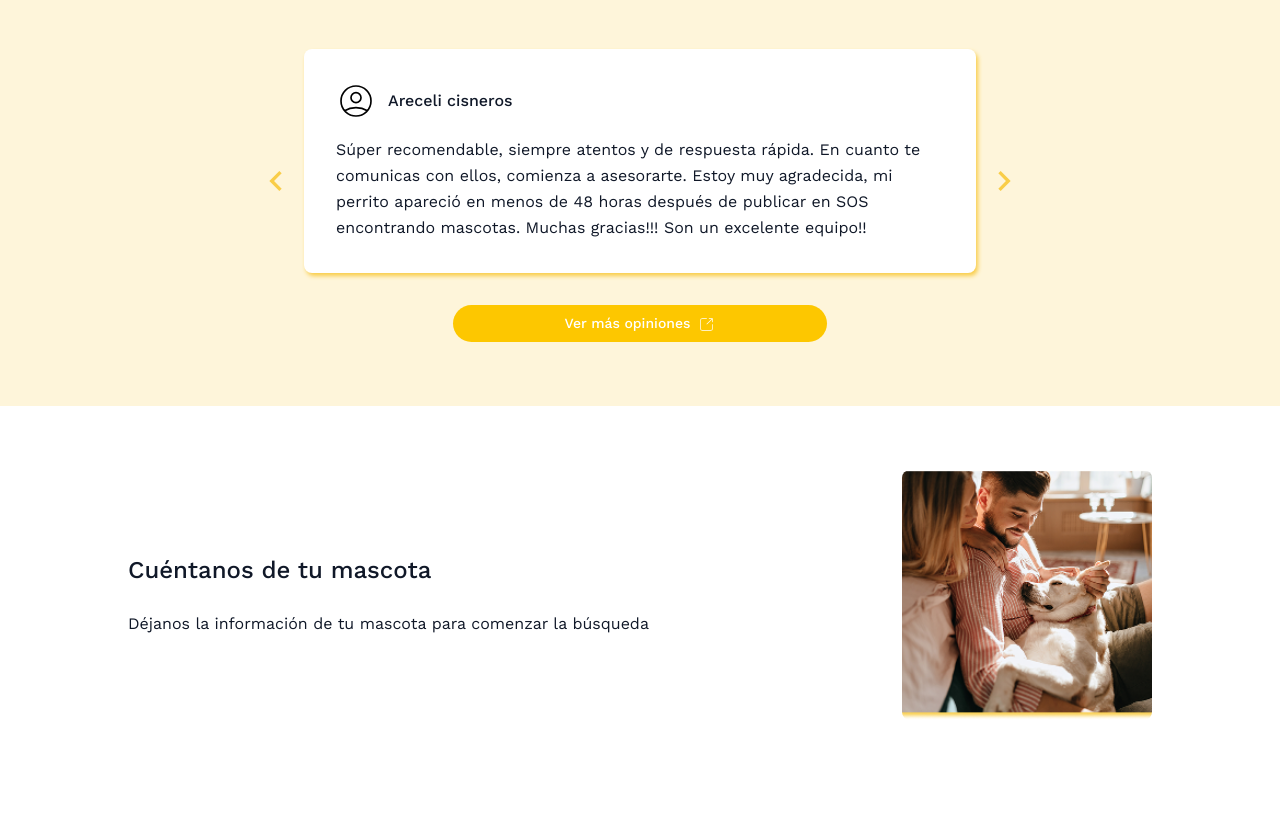
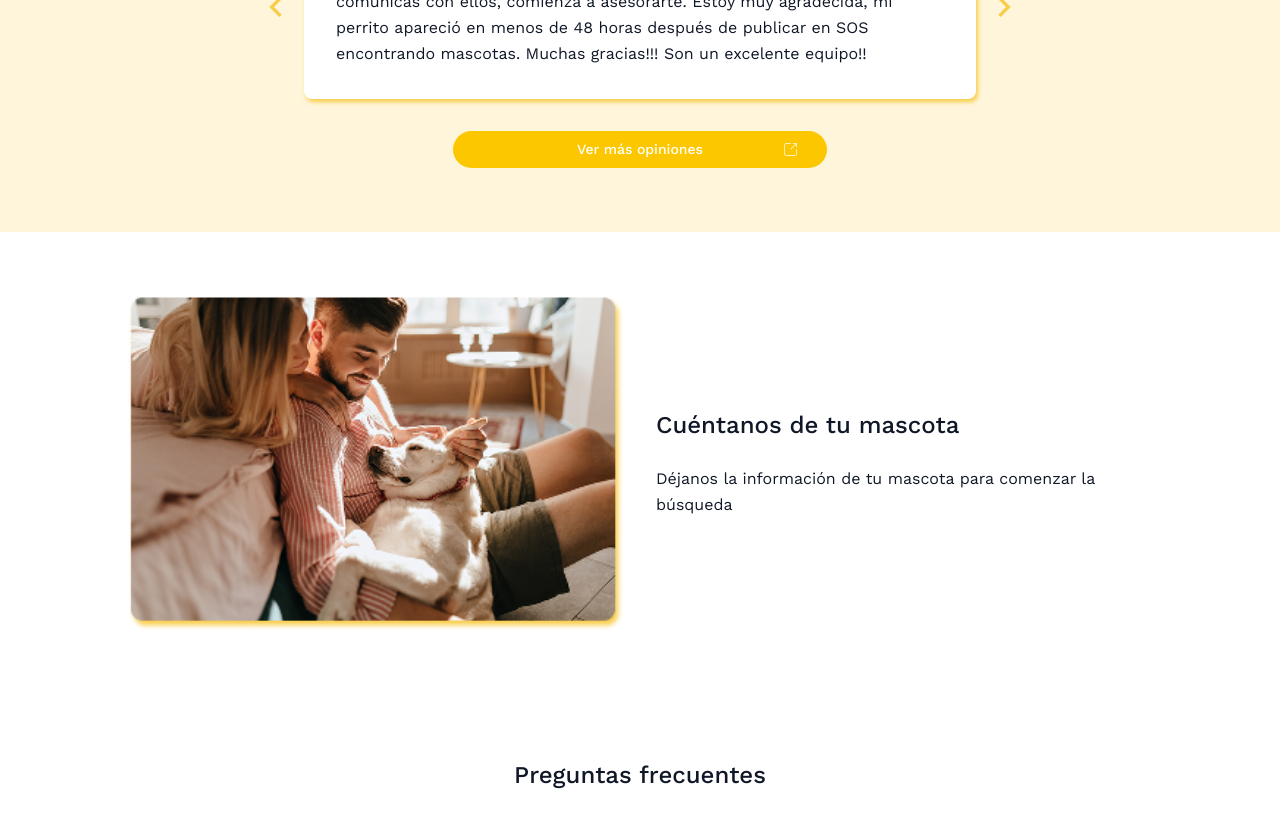
Before and after one commit to AztlanConsulting/SOS-FullStack, a React (Vite) app in the folder frontend/: page / in a window 1280 px wide. Shown: the part 1920-2750 px from the top of the page. Built offline with nearby package versions, Linux system fonts and the light colour scheme.

Commit message:
[UPDATE] interfaces

```diff
--- a/frontend/src/features/landing/components/landingPage/HeroSection.tsx
+++ b/frontend/src/features/landing/components/landingPage/HeroSection.tsx
@@ -7,7 +7,7 @@ const HeroSection = () => {
     <section className="relative color-secondary-bg overflow-hidden py-8 lg:py-16">
       <div className="lg:w-full lg:max-w-4xl xl:max-w-5xl mx-auto">
         <div className="flex flex-col lg:flex-row lg:items-center lg:justify-between gap-8 lg:gap-15 xl:gap-25">
-          <div className="flex-1 lg:max-w-2xl order-2 lg:order-1 text-left flex flex-col items-center justify-center">
+          <div className="flex-1 lg:max-w-2xl order-2 lg:order-1 lg:mt-8 text-left flex flex-col items-center justify-center">
             <Text
               as="h1"
               variant="h1"
@@ -25,7 +25,7 @@ const HeroSection = () => {
               para reunir a tu mascota con su familia.
             </Text>
 
-            <div className="flex flex-col sm:flex-row gap-3 lg:gap-4 items-center justify-center w-5/6 lg:w-full lg:mt-10">
+            <div className="flex flex-col sm:flex-row gap-3 lg:gap-4 items-center justify-center w-full sm:w-5/6 lg:w-full lg:mt-10">
               <Button
                 label="Perdí mi mascota"
                 variant="primary"
@@ -44,7 +44,7 @@ const HeroSection = () => {
             <img
               src="/owner.png"
               alt="Mascota"
-              className="w-[215px] h-[283px] lg:w-[300px] lg:h-[380px] xl:w-[350px] xl:h-[440px] rounded-lg"
+              className="w-auto h-[283px] lg:h-[330px] rounded-lg"
             />
           </div>
         </div>
--- a/frontend/src/features/landing/components/landingPage/PetInfoSection.tsx
+++ b/frontend/src/features/landing/components/landingPage/PetInfoSection.tsx
@@ -4,23 +4,26 @@ const PublicationSection = () => {
   return (
     <section className="bg-white overflow-hidden py-8 lg:py-16">
       <div className="w-5/6 md:w-4/5 lg:w-full lg:max-w-4xl xl:max-w-5xl mx-auto">
-        <div className="flex flex-col lg:flex-row-reverse items-center lg:justify-between gap-8 lg:gap-12">
-          <div className="">
+        <div className="grid grid-cols-1 md:grid-cols-2 items-center gap-4 md:gap-x-8 md:gap-y-0">
+          <Text
+            as="h2"
+            variant="h2"
+            weight="medium"
+            className="mb-3 md:order-2 text-center md:text-left md:row-span-1 md:place-self-end md:justify-self-start"
+          >
+            Cuéntanos de tu mascota
+          </Text>
           <img
             src="/petAndOwners.png"
             alt="Publicación"
-              className="w-[250px] h-[250px] object-cover rounded-lg"
+            className="object-cover rounded-lg w-full h-full md:order-1 md:row-span-2"
           />
-          </div>
-
-          <div className="flex-1 max-w-xl lg:max-w-2xl text-center lg:text-left order-1 lg:order-2">
-            <Text as="h2" variant="h2" weight="medium" className="mb-4 lg:mb-6">
-              Cuéntanos de tu mascota
-            </Text>
-            <Text variant="body" className="text-left">
+          <Text
+            variant="body"
+            className="text-left md:order-3 md:row-span-1 md:place-self-start md:justify-self-start mt-3"
+          >
             Déjanos la información de tu mascota para comenzar la búsqueda
           </Text>
-          </div>
         </div>
       </div>
     </section>
--- a/frontend/src/features/landing/components/landingPage/PlansSection.tsx
+++ b/frontend/src/features/landing/components/landingPage/PlansSection.tsx
@@ -2,7 +2,7 @@ import { Text } from '../../../../shared/components/ui/Text';
 
 const PlansSection = () => {
   return (
-    <section className="bg-white overflow-hidden py-8 lg:py-16">
+    <section className="bg-white overflow-hidden py-8">
       <div className="w-5/6 md:w-4/5 lg:w-full lg:max-w-4xl xl:max-w-5xl mx-auto">
         <div className="flex flex-col lg:flex-row-reverse items-center lg:justify-between gap-8 lg:gap-12">
           <div className="">
--- a/frontend/src/features/landing/components/landingPage/ServicesSection.tsx
+++ b/frontend/src/features/landing/components/landingPage/ServicesSection.tsx
@@ -10,7 +10,7 @@ const ServicesSection = () => {
           </Text>
         </div>
 
-        <div className="flex flex-col lg:flex-row items-center lg:justify-between gap-8 lg:gap-12">
+        <div className="flex flex-col lg:flex-row items-center lg:justify-between gap-8 lg:gap-30">
           <div className="relative ">
             <img
               src="/yellowLine.png"
@@ -27,7 +27,12 @@ const ServicesSection = () => {
             />
           </div>
           <div className="flex-1 max-w-xl lg:max-w-2xl text-center lg: text-left order-1 lg:order-2">
-            <Text as="h3" variant="h3" weight="medium" className="mb-4 lg:mb-6">
+            <Text
+              as="h3"
+              variant="h3"
+              weight="medium"
+              className="mb-4 lg:mb-6 text-center lg:text-left"
+            >
               Ingresa la información de <br className="hidden lg:block" />
               tu mascota
             </Text>
--- a/frontend/src/features/landing/components/landingPage/TestimonialsSection.tsx
+++ b/frontend/src/features/landing/components/landingPage/TestimonialsSection.tsx
@@ -95,7 +95,12 @@ const TestimonialsSection = () => {
         </div>
 
         <div className="flex justify-center mt-8 lg:w-1/2 max-w-md mx-auto">
-          <Button label="Ver más opiniones" icon={CiShare1} />
+          <a
+            href="https://www.instagram.com/stories/highlights/17876578843721551/"
+            className="w-full flex justify-center"
+          >
+            <Button label="Ver más opiniones" icon={CiShare1} />
+          </a>
         </div>
       </div>
     </section>
--- a/frontend/src/features/landing/components/therms/Conditions.tsx
+++ b/frontend/src/features/landing/components/therms/Conditions.tsx
@@ -81,7 +81,7 @@ const Conditions = () => {
             <Text variant="h3" weight="medium">
               Importante
             </Text>
-            <ul className="list-disc pl-5 space-y-2 mt-4">
+            <ul className="list-disc marker:text-black marker:text-lg pl-5 space-y-2 mt-4">
               <li>
                 <Text variant="body">
                   Los servicios pagos no son reembolsables bajo ninguna
--- a/frontend/src/shared/components/layout/Footer.tsx
+++ b/frontend/src/shared/components/layout/Footer.tsx
@@ -9,8 +9,8 @@ export const Footer = () => {
   return (
     <footer className="color-primary-bg py-8 lg:py-12">
       <div className="w-5/6 mx-auto">
-        <div className="flex flex-col items-center  gap-3 lg:gap-5">
-          <div className="flex justify-center gap-8">
+        <div className="flex flex-col items-center  gap-5">
+          <div className="flex justify-center gap-8 mb-5">
             <a
               href="https://x.com/EncontrandoSos"
               target="_blank"
@@ -49,12 +49,12 @@ export const Footer = () => {
           </div>
           <div className="text-center">
             <Text variant="body" className="underline">
-              <a href="/credits">Creditos de imagenes</a>
+              <a href="/therms">Terminos y condiciones</a>
             </Text>
           </div>
           <div className="text-center">
             <Text variant="body" className="underline">
-              <a href="/therms">Terminos y condiciones</a>
+              <a href="/credits">Creditos de imagenes</a>
             </Text>
           </div>
           <div className="text-center">
--- a/frontend/src/shared/components/ui/Button/Button.tsx
+++ b/frontend/src/shared/components/ui/Button/Button.tsx
@@ -39,13 +39,15 @@ export function Button({
         disabled && 'opacity-50 cursor-not-allowed',
       )}
     >
-      <div className="flex justify-center items-center">
+      <div className="flex justify-between items-center w-full">
+        {Icon ? <div className="w-[33px]" /> : <div />}
+
         <Text variant="caption" weight="medium" className="text-inherit">
           {label}
         </Text>
 
         {Icon && (
-          <span className="mt-0.5 ml-2">
+          <span className="flex items-center justify-start w-[33px]">
             <Icon size={17} />
           </span>
         )}
```
Lines whose indentation alone changed are shown as unchanged.
